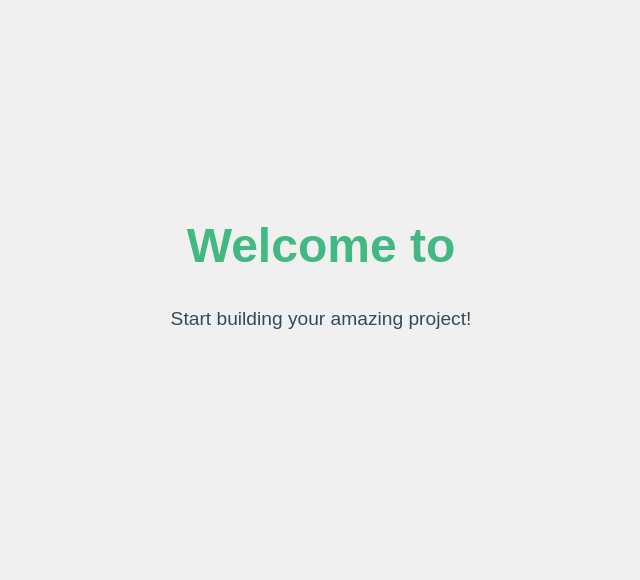
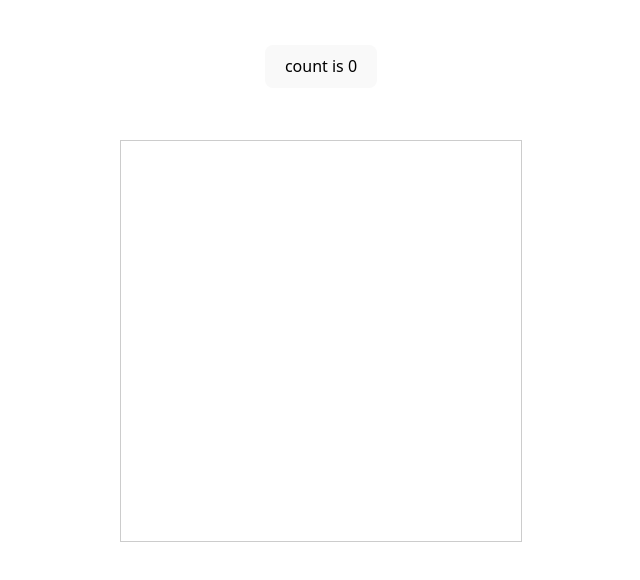
Before and after one commit to 2505161678/cicd-vue, a Vue app: page / in a window 1280 px wide. Shown: the part 130-710 px from the top of the page, without its empty margins (319-959 px from the left). Built offline with nearby package versions, Linux system fonts and the light colour scheme.

Commit message:
🎨 worker

```diff
--- a/index.html
+++ b/index.html
@@ -4,35 +4,10 @@
     <meta charset="UTF-8" />
     <link rel="icon" type="image/svg+xml" href="/vite.svg" />
     <meta name="viewport" content="width=device-width, initial-scale=1.0" />
-    <title>Welcome to Vite + Vue + TS</title>
-    <style>
-      body {
-        font-family: Arial, sans-serif;
-        margin: 0;
-        padding: 0;
-        display: flex;
-        justify-content: center;
-        align-items: center;
-        height: 100vh;
-        background-color: #f0f0f0;
-      }
-      .welcome {
-        text-align: center;
-      }
-      .welcome h1 {
-        font-size: 3rem;
-        color: #42b883;
-      }
-      .welcome p {
-        font-size: 1.2rem;
-        color: #35495e;
-      }
-    </style>
+    <title>Vite + Vue + TS</title>
   </head>
   <body>
-    <div class="welcome">
-      <h1>Welcome to </h1>
-      <p>Start building your amazing project!</p>
-    </div>
+    <div id="app"></div>
+    <script type="module" src="/src/main.ts"></script>
   </body>
 </html>
--- a/src/App.vue
+++ b/src/App.vue
@@ -1,17 +1,19 @@
 <script setup lang="ts">
 import HelloWorld from './components/HelloWorld.vue'
+import OffscreenDemo from './components/OffscreenDemo.vue'
 </script>
 
 <template>
-  <div>
+  <!-- <div>
     <a href="https://vite.dev" target="_blank">
       <img src="/vite.svg" class="logo" alt="Vite logo" />
     </a>
     <a href="https://vuejs.org/" target="_blank">
       <img src="./assets/vue.svg" class="logo vue" alt="Vue logo" />
     </a>
-  </div>
-  <HelloWorld msg="Vite + Vue" />
+  </div> -->
+  <HelloWorld msg="" />
+  <OffscreenDemo />
 </template>
 
 <style scoped>
--- a/src/components/HelloWorld.vue
+++ b/src/components/HelloWorld.vue
@@ -11,27 +11,7 @@ const count = ref(0)
 
   <div class="card">
     <button type="button" @click="count++">count is {{ count }}</button>
-    <p>
-      Edit
-      <code>components/HelloWorld.vue</code> to test HMR
-    </p>
   </div>
-
-  <p>
-    Check out
-    <a href="https://vuejs.org/guide/quick-start.html#local" target="_blank"
-      >create-vue</a
-    >, the official Vue + Vite starter
-  </p>
-  <p>
-    Learn more about IDE Support for Vue in the
-    <a
-      href="https://vuejs.org/guide/scaling-up/tooling.html#ide-support"
-      target="_blank"
-      >Vue Docs Scaling up Guide</a
-    >.
-  </p>
-  <p class="read-the-docs">Click on the Vite and Vue logos to learn more</p>
 </template>
 
 <style scoped>
--- /dev/null
+++ b/src/components/OffscreenDemo.vue
@@ -0,0 +1,52 @@
+<script setup lang="ts">
+import { onMounted, ref } from 'vue'
+
+const canvasRef = ref<HTMLCanvasElement | null>(null)
+
+onMounted(() => {
+  if (!canvasRef.value) return
+
+  // 检查浏览器是否支持 OffscreenCanvas
+  if ('OffscreenCanvas' in window) {
+    // 创建 OffscreenCanvas
+    const offscreen = canvasRef.value.transferControlToOffscreen()
+
+    // 创建 Worker
+    const worker = new Worker(
+      new URL('../workers/canvas.worker.ts', import.meta.url),
+      { type: 'module' }
+    )
+
+    // 将 OffscreenCanvas 传递给 Worker
+    worker.postMessage({ canvas: offscreen }, [offscreen])
+
+     // 监听 Worker 的消息
+     worker.onmessage = function(evt) {
+      console.log('Received message from worker:', evt.data)
+      // 在这里处理从 Worker 发来的消息
+    }
+  } else {
+    console.log('你的浏览器不支持 OffscreenCanvas')
+  }
+})
+</script>
+
+<template>
+  <div class="canvas-container">
+    <canvas ref="canvasRef" width="400" height="400"></canvas>
+  </div>
+</template>
+
+<style scoped>
+.canvas-container {
+  display: flex;
+  justify-content: center;
+  align-items: center;
+  margin: 20px;
+}
+
+canvas {
+  border: 1px solid #ccc;
+  background: #fff;
+}
+</style>
--- /dev/null
+++ b/src/workers/canvas.worker.ts
@@ -0,0 +1,32 @@
+self.onmessage = function(evt) {
+  const canvas = evt.data.canvas;
+  const ctx = canvas.getContext('2d');
+  let hue = 0;
+
+  function draw() {
+    ctx.fillStyle = `hsl(${hue}, 50%, 50%)`;
+    ctx.fillRect(0, 0, canvas.width, canvas.height);
+
+    // 绘制一些动画图形
+    ctx.beginPath();
+    ctx.arc(
+      canvas.width / 2 + Math.cos(hue / 50) * 50,
+      canvas.height / 2 + Math.sin(hue / 50) * 50,
+      30,
+      0,
+      2 * Math.PI
+    );
+    ctx.fillStyle = 'white';
+    ctx.fill();
+
+    hue = (hue + 1) % 360;
+    self.postMessage({ hue });
+    requestAnimationFrame(draw);
+
+    // var imageBitmap = canvas.transferToImageBitmap();
+    // console.log(imageBitmap)
+  }
+
+  draw();
+
+};
```
Also changed, not shown: 2 other files (tests, documents, lock files or other folders).
